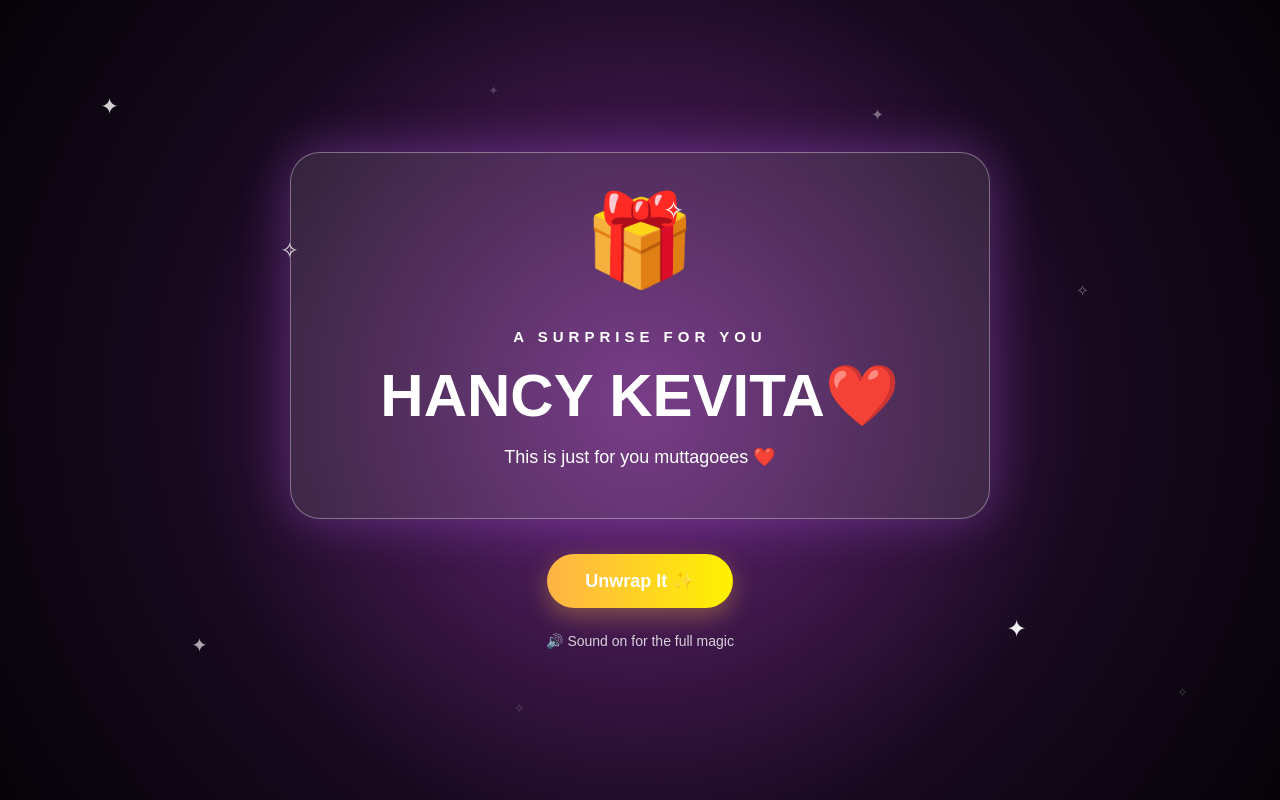
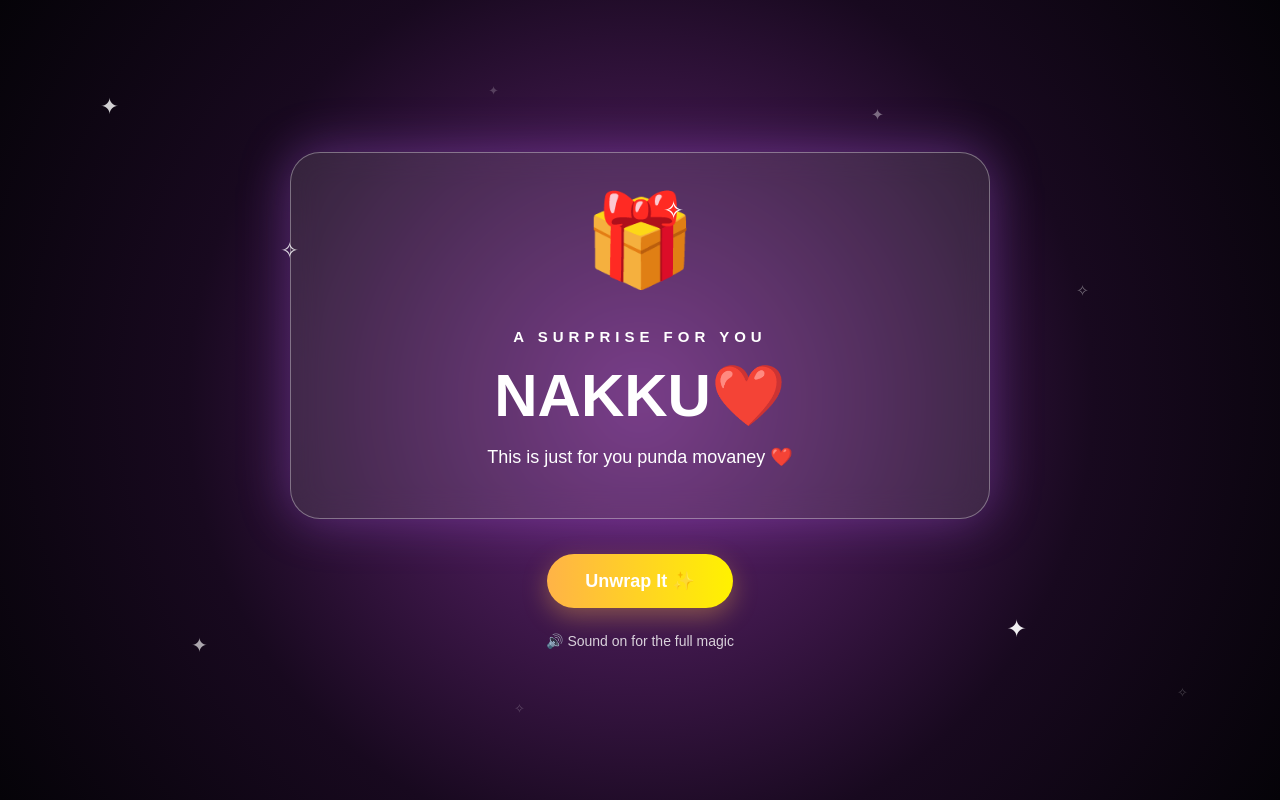
Before and after one commit to kavinvelan513-collab/Birthday-Gift1, a plain HTML site: page index.html in a window 1280 px wide. Drawn offline with nearby package versions, Linux system fonts and the light colour scheme.

Commit message:
Update birthday messages and names in index.html

```diff
--- a/index.html
+++ b/index.html
@@ -46,11 +46,11 @@
             </p>
 
             <h1>
-                HANCY KEVITA❤️
+                NAKKU❤️
             </h1>
 
             <p class="sub-text">
-                This is just for you muttagoees ❤️
+                This is just for you punda movaney ❤️
             </p>
 
         </div>
@@ -224,7 +224,7 @@
             </h3>
 
             <p>
-                Many more happy returns of the day Muttagoeesss❤️
+                Many more happy returns of the day thevidiya payaley❤️
             </p>
 
 
```
